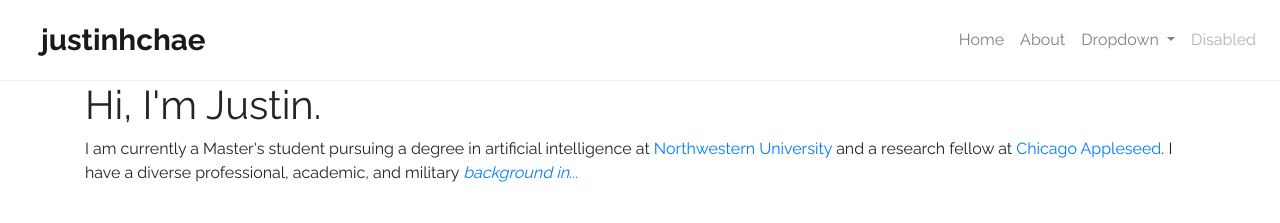
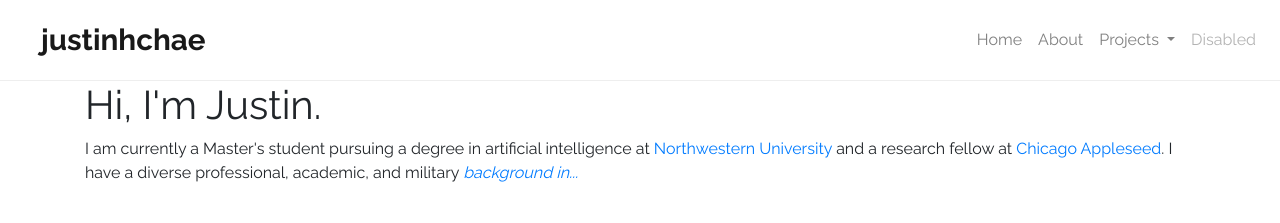
Before and after one commit to justinhchae/justinhchae.github.io, a Jekyll site: the page built from index.html, in a window 1280 px wide. Shown: the top 223 px of the page. Built offline with Jekyll 4.4.1, drawn with Linux system fonts in a browser that asks for light colours; the list of posts is cut into pages by our own code.

Commit message:
Update navigation.html

```diff
--- a/_includes/navigation.html
+++ b/_includes/navigation.html
@@ -32,11 +32,13 @@
           aria-haspopup="true"
           aria-expanded="false"
         >
-          Dropdown
+          Projects
         </a>
         <div class="dropdown-menu" aria-labelledby="navbarDropdown">
-          <a class="dropdown-item" href="#">TBD1</a>
-          <a class="dropdown-item" href="#">TBD2</a>
+          <a class="dropdown-item" href="#">Forecasting</a>
+          <a class="dropdown-item" href="#">Language Modeling</a>
+          <a class="dropdown-item" href="#">Knowledge Base</a>
+          <a class="dropdown-item" href="#">Big Data</a>
           <div class="dropdown-divider"></div>
         </div>
       </li>
```
